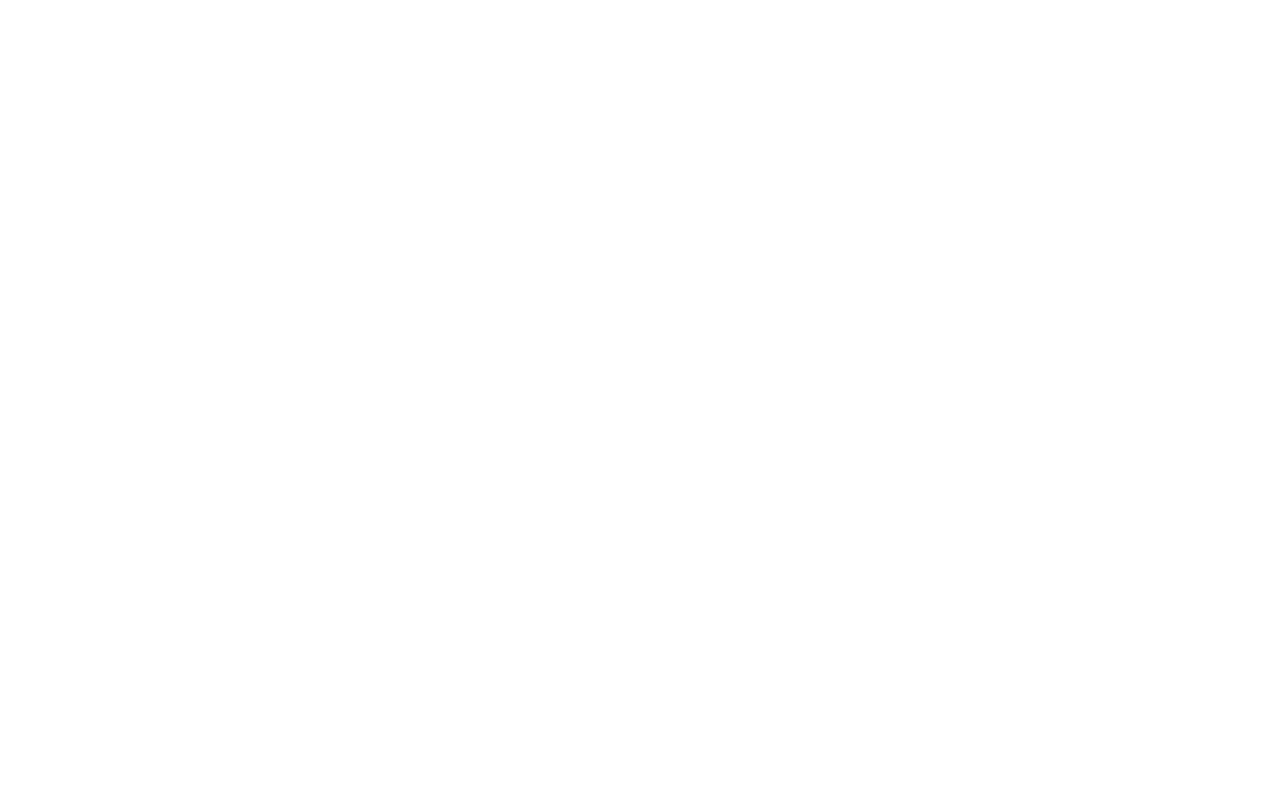
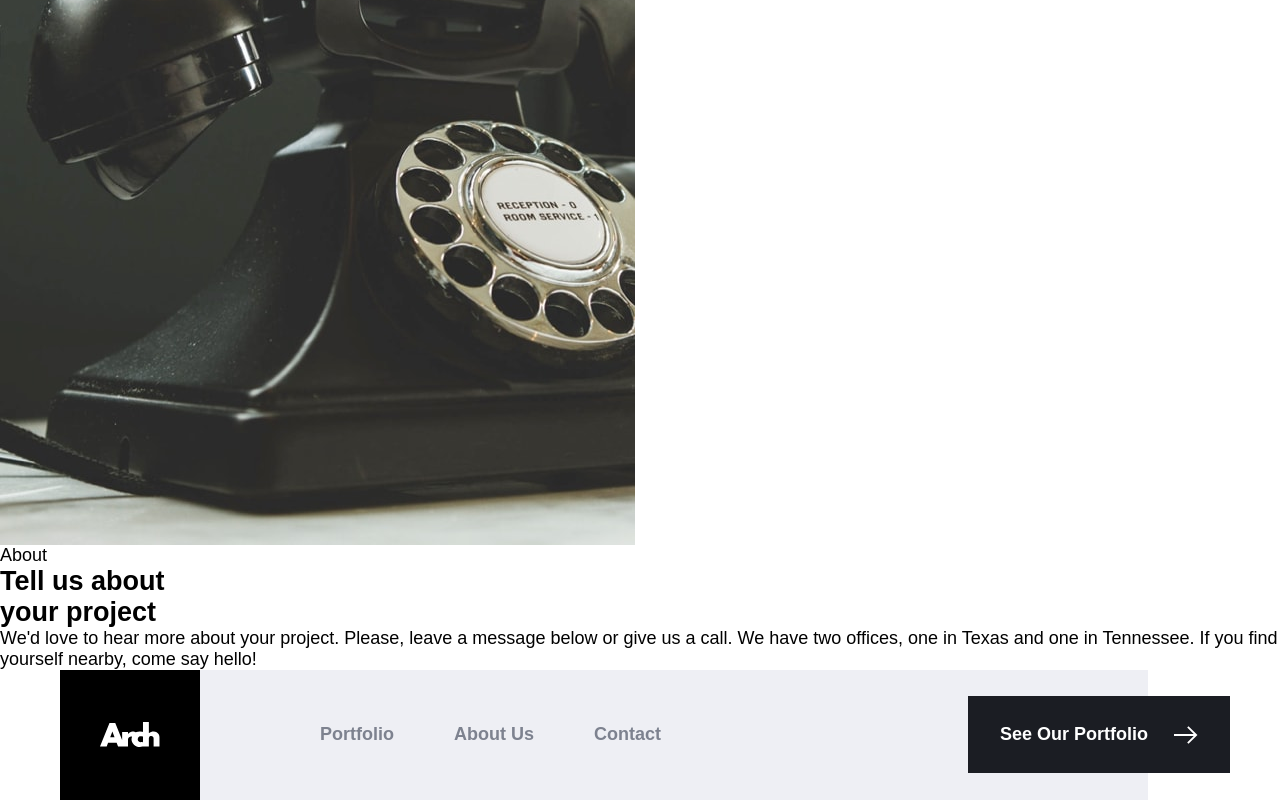
Before and after one commit to anetakasprzak/fm-arch-studio-multi-page-website, a Next.js app: page /contact in a window 1280 px wide. Shown: the part 307-1107 px from the top of the page. Before the commit the page ends 800 px from the top, so only its background shows below. Built offline with nearby package versions, Linux system fonts and the light colour scheme.

Commit message:
contact page - hero jsx

```diff
--- a/app/(root)/contact/page.js
+++ b/app/(root)/contact/page.js
@@ -1,7 +1,50 @@
+"use client";
+
 import "./page.styled";
+import {
+  ContactHeroImageWrapper,
+  ContactHeroWrapper,
+  ContactSpan,
+  HeroContactText,
+  HeroHeading,
+  HeroTextBox,
+} from "./page.styled";
 
 const ContactPage = () => {
-  return <div>Contact page</div>;
+  return (
+    <>
+      <ContactHeroWrapper>
+        <ContactHeroImageWrapper>
+          <source
+            srcSet="/assets/contact/desktop/image-hero.jpg"
+            media="(min-width: 48em)"
+          />
+          <source
+            srcSet="/assets/contact/tablet/image-hero.jpg"
+            media="(min-width: 35em)"
+          />
+          <source
+            srcSet="/assets/contact/mobile/image-hero.jpg"
+            media="(min-width: 15em)"
+          />
+          <img src="/assets/contact/mobile/image-hero.jpg" alt="hero image" />
+        </ContactHeroImageWrapper>
+
+        <HeroTextBox>
+          <ContactSpan>About</ContactSpan>
+          <HeroHeading>
+            Tell us about
+            <br /> your project
+          </HeroHeading>
+          <HeroContactText>
+            We&apos;d love to hear more about your project. Please, leave a
+            message below or give us a call. We have two offices, one in Texas
+            and one in Tennessee. If you find yourself nearby, come say hello!
+          </HeroContactText>
+        </HeroTextBox>
+      </ContactHeroWrapper>
+    </>
+  );
 };
 
 export default ContactPage;
--- a/app/(root)/contact/page.styled.js
+++ b/app/(root)/contact/page.styled.js
@@ -0,0 +1,13 @@
+import styled from "styled-components";
+
+export const ContactHeroWrapper = styled.div``;
+
+export const ContactHeroImageWrapper = styled.picture``;
+
+export const HeroTextBox = styled.div``;
+
+export const ContactSpan = styled.span``;
+
+export const HeroHeading = styled.h2``;
+
+export const HeroContactText = styled.p``;
```
